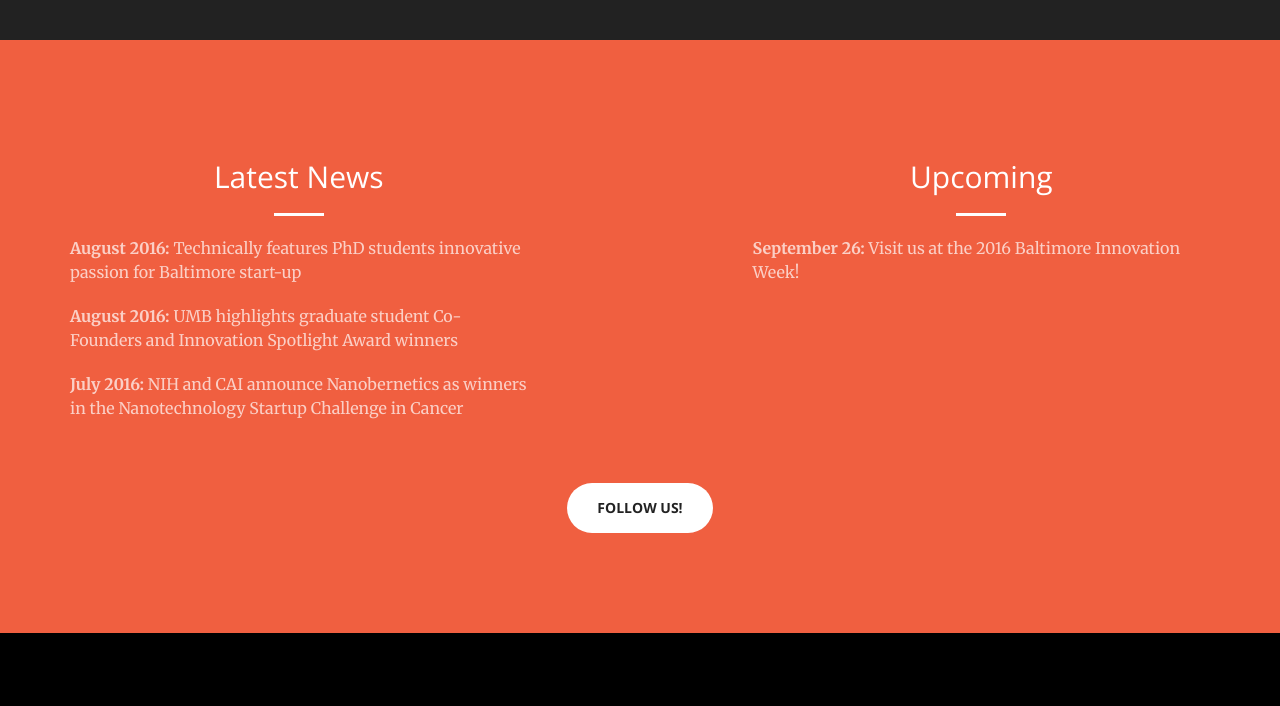
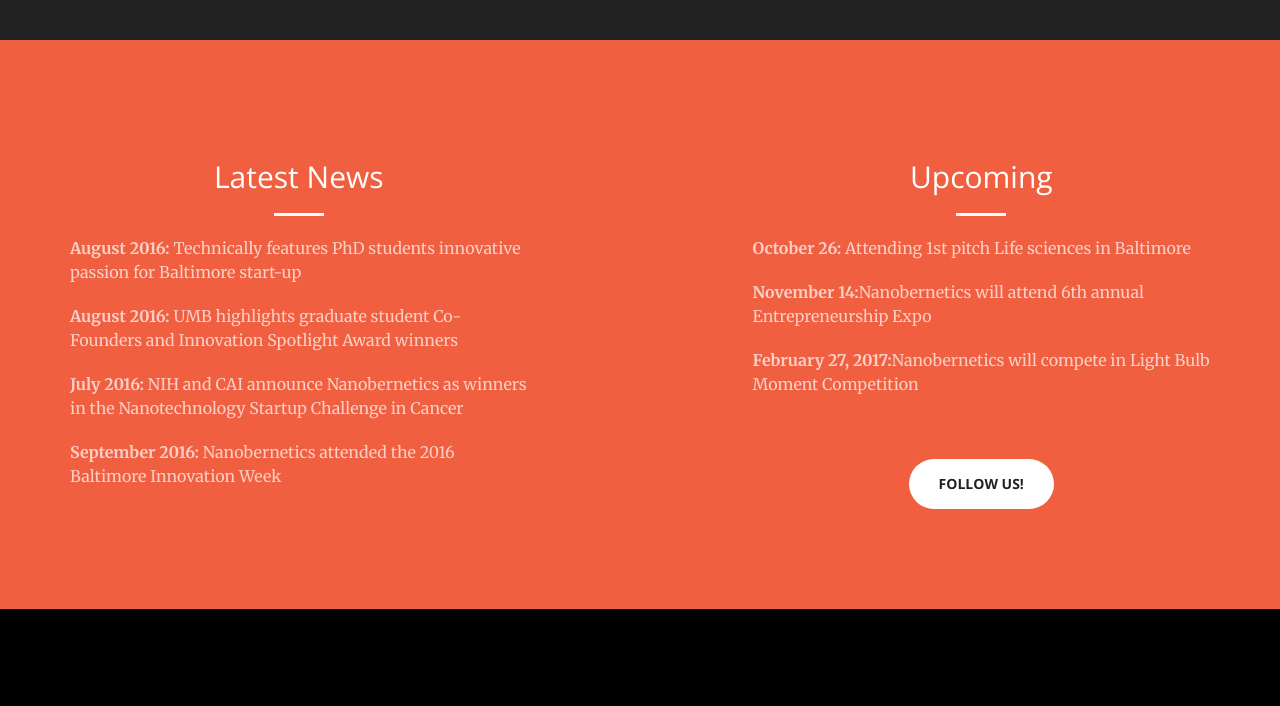
Before and after one commit to gh4x/Nanobernetics, a Django app: page / in a window 1280 px wide. Shown: the part 3110-3816 px from the top of the page. Run offline with Django 3.2, Linux system fonts and the light colour scheme; style sheets or scripts are compiled from the project's sources; some libraries are stand-ins or nearby versions.

Commit message:
news update 10/8

```diff
--- a/welcome/templates/welcome/index.html
+++ b/welcome/templates/welcome/index.html
@@ -218,16 +218,31 @@
                             <b>July 2016:</b> NIH and CAI announce Nanobernetics as winners in the Nanotechnology Startup Challenge in Cancer
                         </a>
                     </p>
+                    <p>
+                         <a href="http://2016.baltimoreinnovationweek.com/" class="text-faded">
+                            <b>September 2016:</b> Nanobernetics attended the 2016 Baltimore Innovation Week
+                         </a>
+                     </p>
                 </div>
+
                 <div class="col-lg-5 col-lg-offset-2">
                     <h2 class="text-center">Upcoming</h2>
                     <hr class="light">
                      <p>
-                         <a href="http://2016.baltimoreinnovationweek.com/" class="text-faded">
-                            <b>September 26:</b> Visit us at the 2016 Baltimore Innovation Week!
+                         <a href="http://www.1stpitchlifescience.com/" class="text-faded">
+                            <b>October 26:</b> Attending 1st pitch Life sciences in Baltimore
                          </a>
-                     </p>
-                </div>
+                    </p>
+                    <p>
+                         <a href="http://tedco.md/events/entrepreneur-expo-2016/" class="text-faded">
+                            <b>November 14:</b>Nanobernetics will attend 6th annual Entrepreneurship Expo
+                         </a>
+                    </p>
+                    <p>
+                         <a href="http://medschool.umaryland.edu/osa/lightbulbmoment.asp" class="text-faded">
+                            <b>February 27, 2017:</b>Nanobernetics will compete in Light Bulb Moment Competition
+                         </a>
+                    </p>
 
                 <div class="col-lg-8 col-lg-offset-2 text-center">
                     <hr>
```
